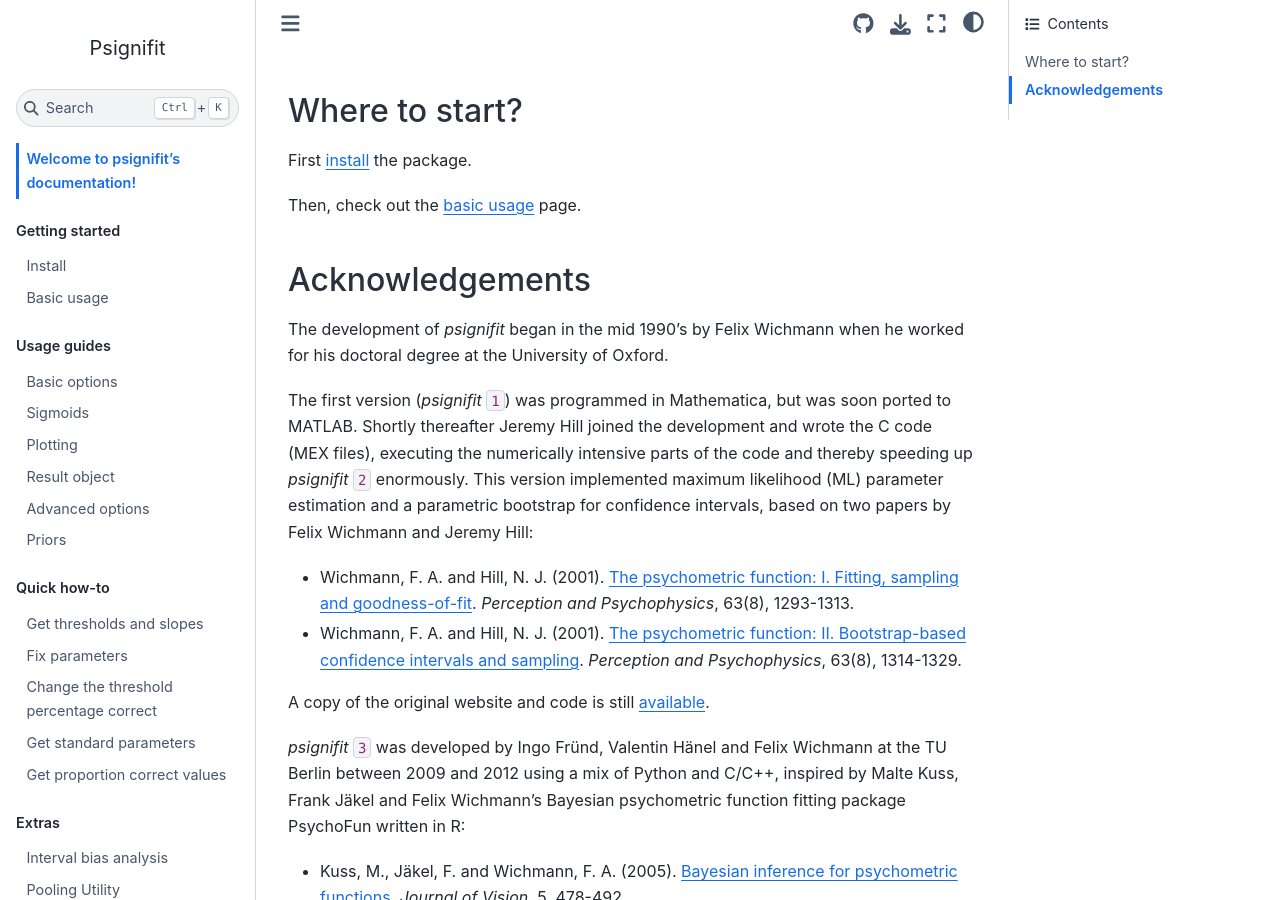
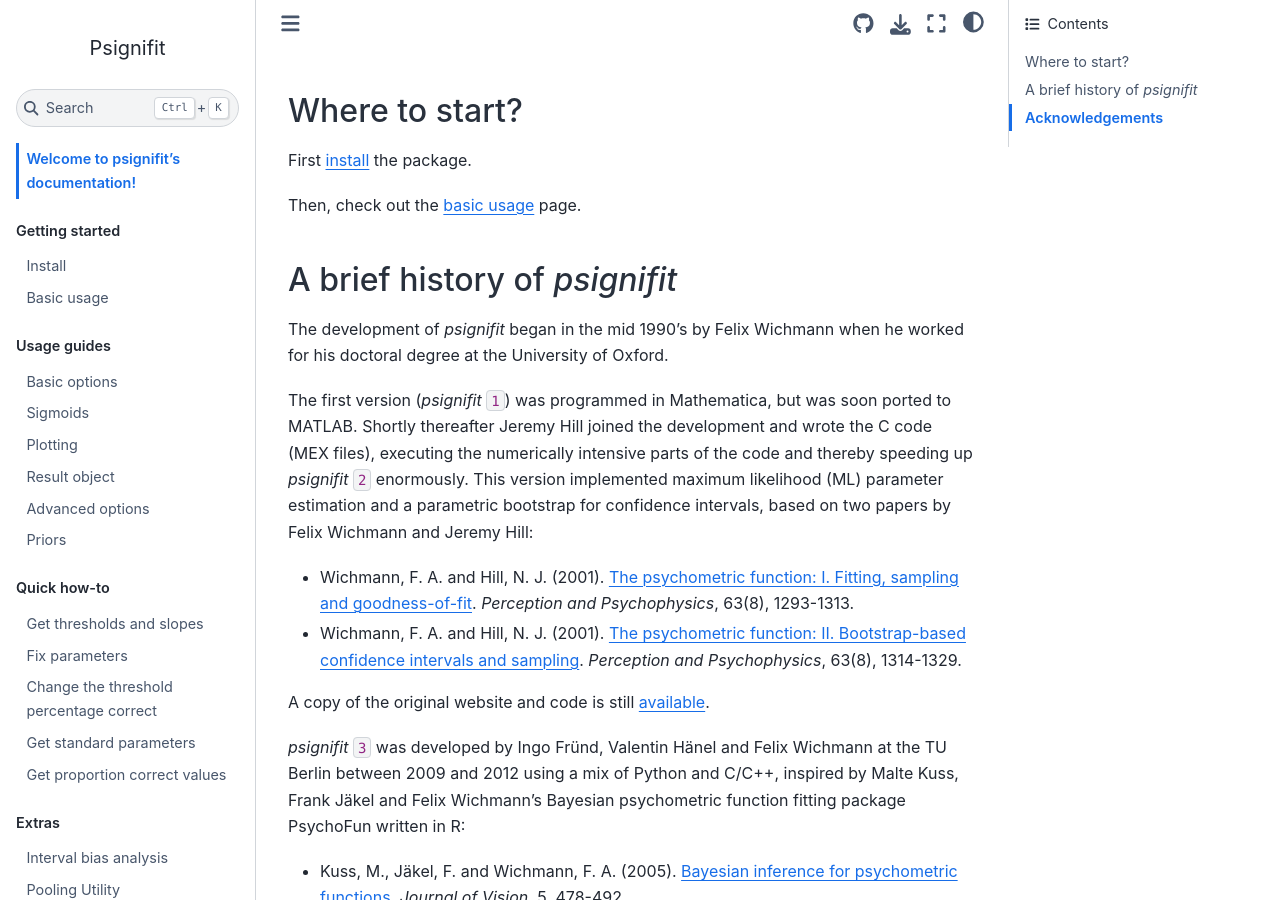
Before and after one commit to wichmann-lab/python-psignifit, a Jupyter Book: the page built from docs/index.md, in a window 1280 px wide and 900 px high, scrolled down 469 px. Built offline with Jupyter Book 1.0.4 settings and Sphinx 7.4.7 and the Sphinx Book theme 1.1.4, drawn with Linux system fonts in a browser that asks for light colours.

Commit message:
the history goes to its own section

```diff
--- a/docs/index.md
+++ b/docs/index.md
@@ -25,7 +25,8 @@
 
 Then, check out the [basic usage](basic-usage) page.
 
-## Acknowledgements
+## A brief history of *psignifit*
+
 The development of *psignifit* began in the mid 1990's by Felix Wichmann when
 he worked for his doctoral degree at the University of Oxford.
 
```
Also changed, not shown: other parts of docs/index.md (+2 -0 lines).
